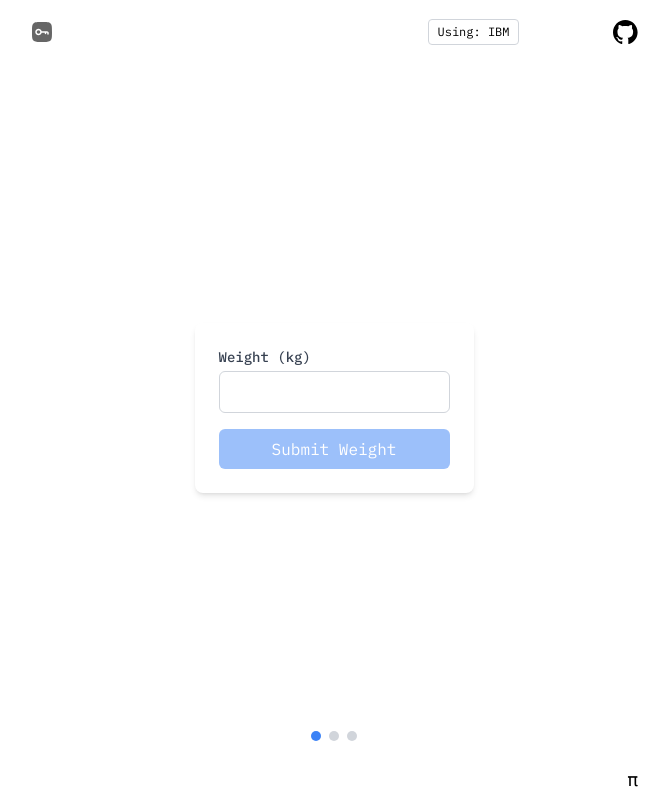
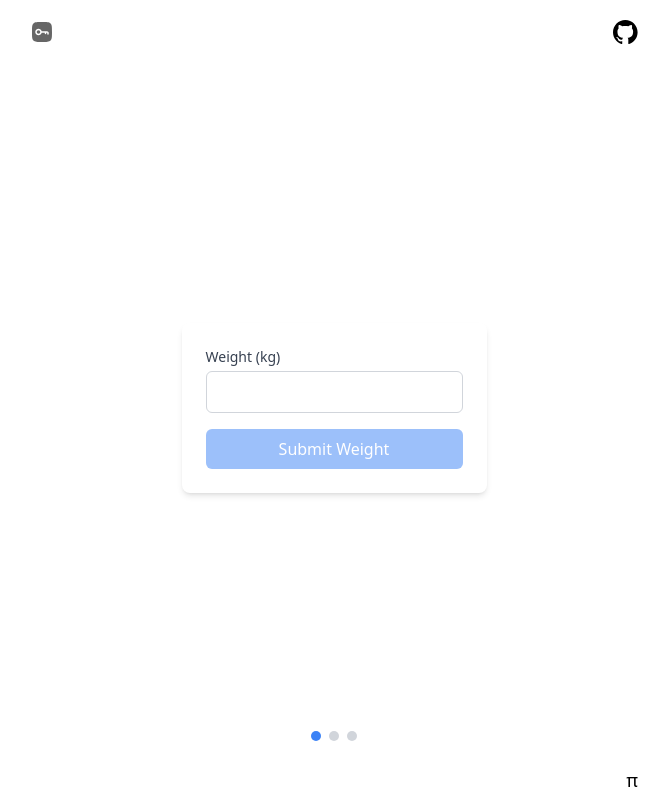
Before and after one commit to gsej/me-tracker, an Angular app in the folder code/angular/: page / in a window 1280 px wide. Shown: the whole page, without its empty margins (306-975 px from the left). Built offline with nearby package versions, Linux system fonts and the light colour scheme; no server answers.

Commit message:
revert to default sans font and remove IBM Plex Mono
Evaluation done: keep the default sans font. Remove the temporary font
toggle (button, state, localStorage), the @fontsource/ibm-plex-mono
dependency and its style entries, and the IBM Plex Mono override from the
Tailwind config.

```diff
--- a/code/angular/angular.json
+++ b/code/angular/angular.json
@@ -29,17 +29,7 @@
                 "input": "public"
               }
             ],
-            "styles": [
-              "node_modules/@fontsource/ibm-plex-mono/index.css",
-              "node_modules/@fontsource/ibm-plex-mono/200.css",
-              "node_modules/@fontsource/ibm-plex-mono/300.css",
-              "node_modules/@fontsource/ibm-plex-mono/400.css",
-              "node_modules/@fontsource/ibm-plex-mono/500.css",
-              "node_modules/@fontsource/ibm-plex-mono/600.css",
-              "node_modules/@fontsource/ibm-plex-mono/700.css",
-              "node_modules/@fontsource/ibm-plex-mono/400-italic.css",
-              "src/styles.scss"
-            ],
+            "styles": ["src/styles.scss"],
             "scripts": []
           },
           "configurations": {
--- a/code/angular/package.json
+++ b/code/angular/package.json
@@ -19,7 +19,6 @@
     "@angular/platform-browser-dynamic": "^22.2.0",
     "@angular/router": "^22.2.0",
     "@angular/service-worker": "^22.2.0",
-    "@fontsource/ibm-plex-mono": "5.0.14",
     "rxjs": "~7.8.0",
     "tslib": "^2.3.0",
     "zone.js": "~0.15.1"
--- a/code/angular/src/app/app.component.html
+++ b/code/angular/src/app/app.component.html
@@ -1,7 +1,5 @@
 <div
   class="fixed inset-0 w-full sm:max-w-screen-sm mx-auto flex flex-col overflow-hidden"
-  [class.font-mono]="useMonoFont"
-  [class.font-sans]="!useMonoFont"
   (touchstart)="onTouchStart($event)"
   (touchmove)="onTouchMove($event)"
 >
@@ -10,15 +8,6 @@
   >
     <div class="flex justify-between items-center h-full px-4">
       <app-api-key-input></app-api-key-input>
-      <!-- Temporary font-evaluation toggle; remove once a font is chosen. -->
-      <button
-        type="button"
-        (click)="toggleFont()"
-        class="flex-shrink-0 text-xs border border-gray-300 rounded px-2 py-1"
-        title="Toggle font (IBM Plex Mono / default sans)"
-      >
-        Using: {{ useMonoFont ? 'IBM' : 'Sans' }}
-      </button>
       <a
         href="https://github.com/gsej/me-tracker"
         aria-label="Github"
--- a/code/angular/src/app/app.component.ts
+++ b/code/angular/src/app/app.component.ts
@@ -51,16 +51,6 @@ export class AppComponent implements AfterViewInit {
   @ViewChild('pagesContainer') pagesContainer!: ElementRef;
 
   public swaggerUrl: string = '';
-
-  // Temporary font-evaluation toggle: flips the app between IBM Plex Mono and the default
-  // sans font. Persisted so the choice survives PWA restarts. Remove once a font is chosen.
-  private static readonly FONT_STORAGE_KEY = 'use_mono_font';
-  useMonoFont: boolean = localStorage.getItem(AppComponent.FONT_STORAGE_KEY) !== 'false';
-
-  toggleFont(): void {
-    this.useMonoFont = !this.useMonoFont;
-    localStorage.setItem(AppComponent.FONT_STORAGE_KEY, String(this.useMonoFont));
-  }
 
   constructor(
     settingsService: SettingsService,
--- a/code/angular/src/styles.scss
+++ b/code/angular/src/styles.scss
@@ -1,5 +1,4 @@
 /* You can add global styles to this file, and also import other style files */
-/* IBM Plex Mono font CSS is included via angular.json's "styles" array. */
 
 @tailwind base;
 @tailwind components;
--- a/code/angular/tailwind.config.js
+++ b/code/angular/tailwind.config.js
@@ -1,6 +1,4 @@
 /** @type {import('tailwindcss').Config} */
-
-const { fontFamily } = require('tailwindcss/defaultTheme')
 
 module.exports = {
   content: [
@@ -15,9 +13,6 @@ module.exports = {
       // },
     },
     extend: {
-      fontFamily: {
-        mono: ['IBM Plex Mono', ...fontFamily.mono],
-      },
       colors: {
         border: 'hsl(var(--border))',
         input: 'hsl(var(--input))',
```
Also changed, not shown: 1 other file (tests, documents, lock files or other folders).
